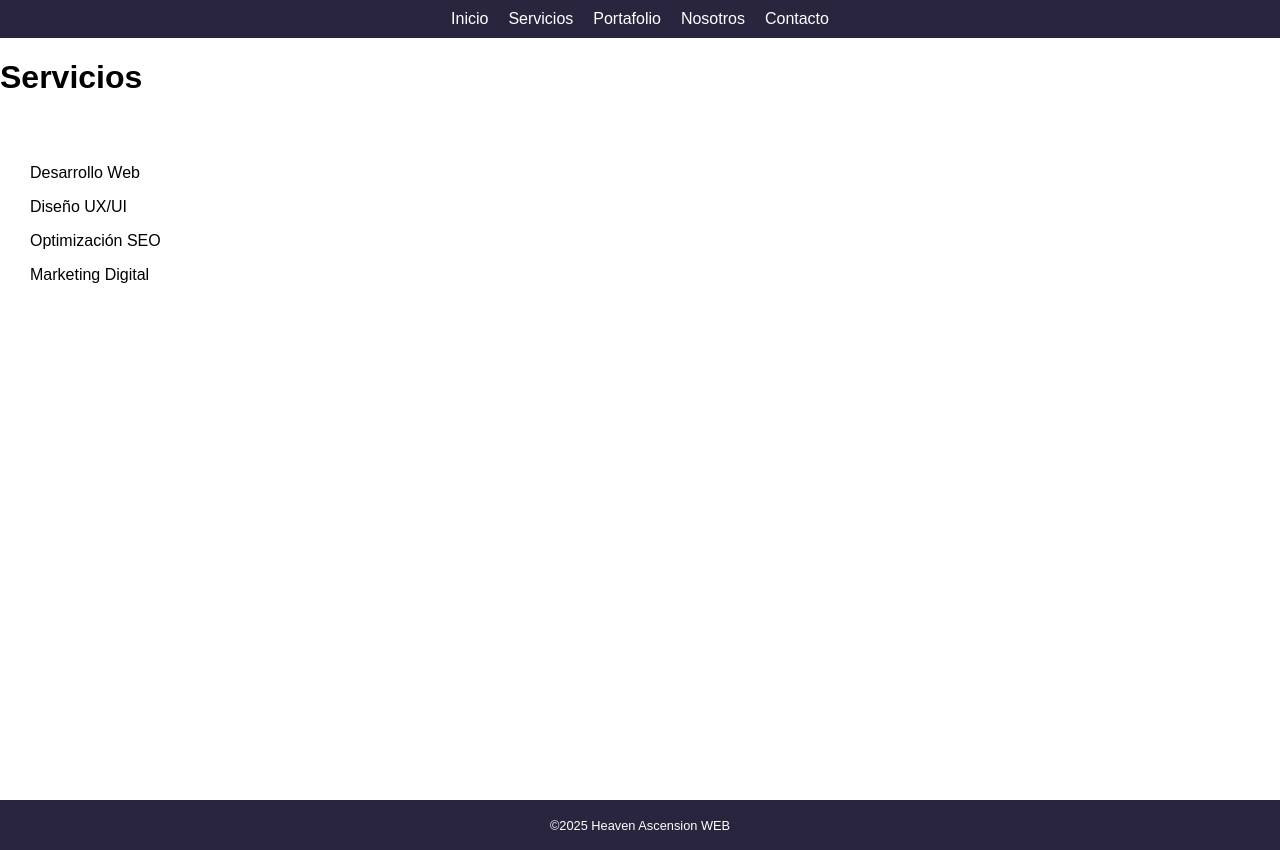
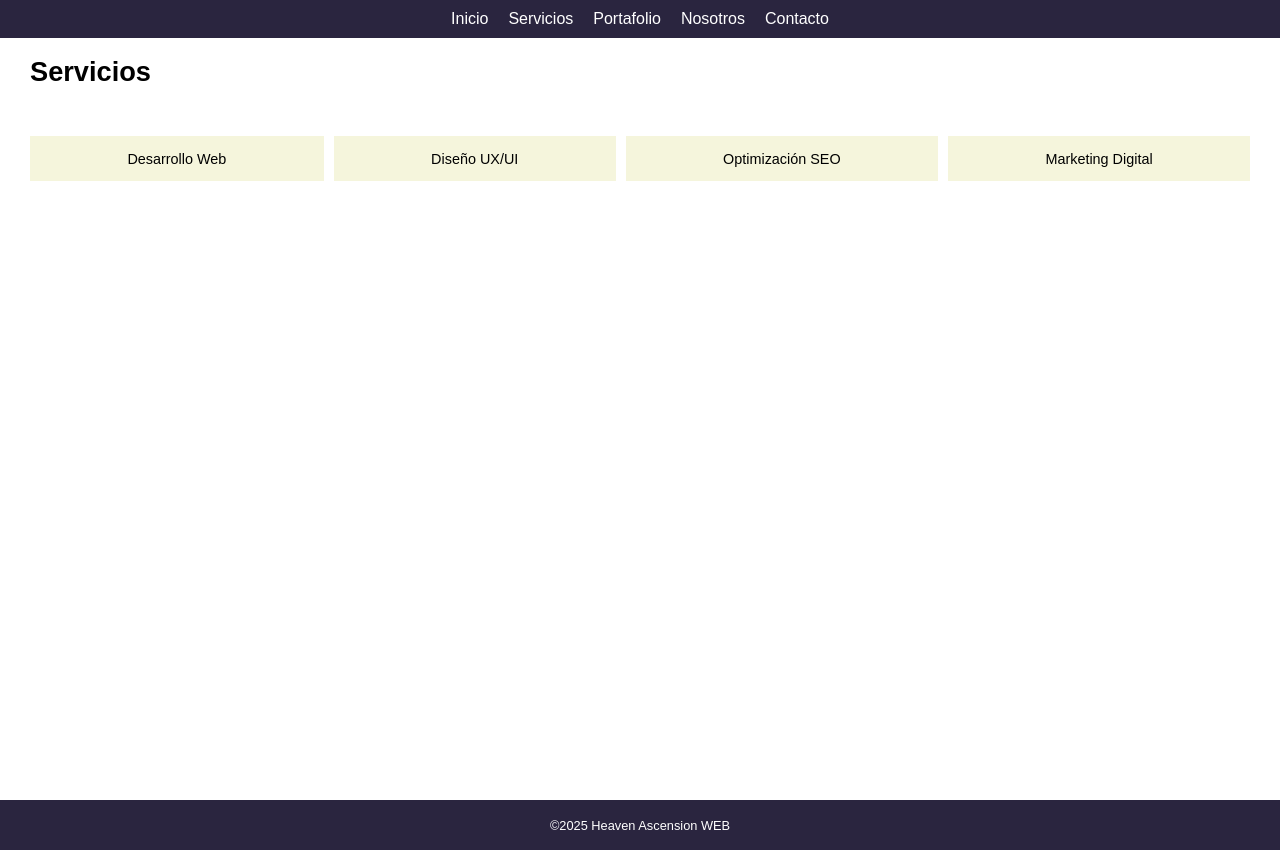
Before and after one commit to saulocaceresg/Laboratorio10IDWEB-HTML-y-CSS, a plain HTML site: page sitio-web/servicios.html in a window 1280 px wide. Drawn offline with Linux system fonts and the light colour scheme.

Commit message:
Commit 12: estilos del contenido principal en servicios.html

```diff
--- a/sitio-web/css/estilos.css
+++ b/sitio-web/css/estilos.css
@@ -74,7 +74,7 @@ main article.cajaindex {
     grid-template-columns: auto auto auto;
     gap: 10px;
 }
-main div.index {
+main div.index, div.servicios {
     /* border: 1px solid; */
     text-align: center;
     align-items: center;
@@ -95,3 +95,22 @@ footer {
     position: absolute;
     bottom: 0;
 }
+
+
+/* =================== SERVICIOS ======================= */
+/* ---- Cabecera ---- */
+header h1 {
+    font-size: 1.7em;
+    margin-left: 30px;
+}
+
+/* ---- Contenido principal de servicios.html ---- */
+main article.cajaservicios {
+    display: grid;
+    grid-template-columns: auto auto auto auto; /* Común con .cajaindex */
+    gap: 10px;
+}
+main article.cajaservicios div.servicios {
+    align-items: center;
+    justify-content: center;
+}
--- a/sitio-web/servicios.html
+++ b/sitio-web/servicios.html
@@ -34,7 +34,9 @@
                 <p>Optimización SEO</p>
             </div>
 
-            <p>Marketing Digital</p>
+            <div class="servicios">
+                <p>Marketing Digital</p>
+            </div>
         </article>
     </main>
 
```
